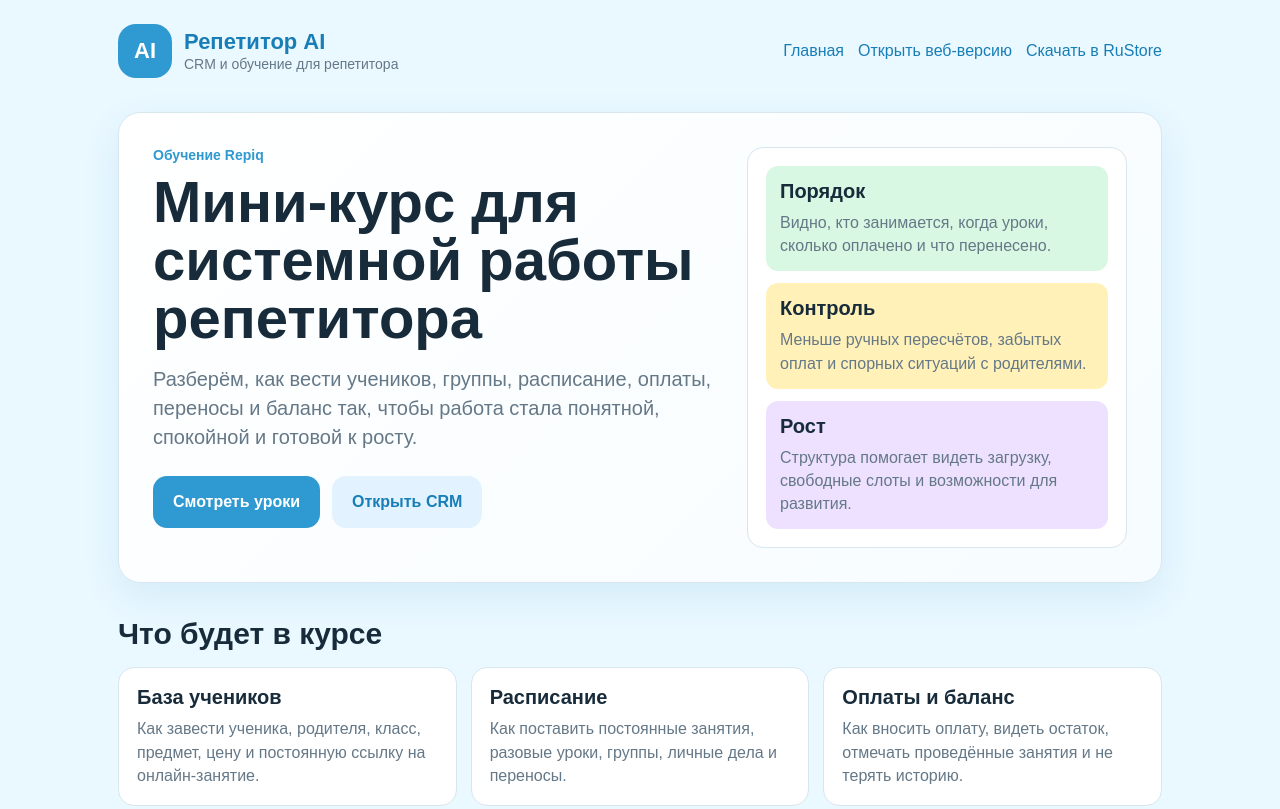
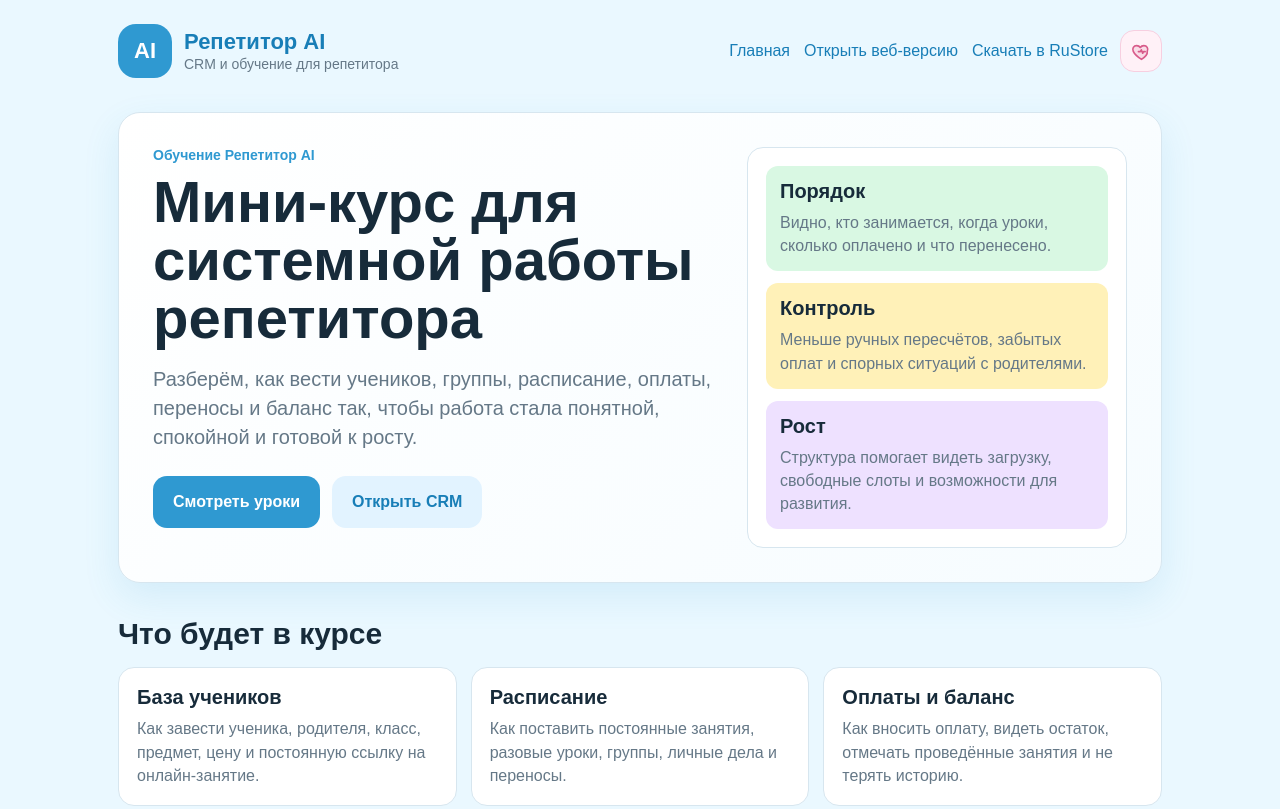
Before and after one commit to olraif/repiq-site, a plain HTML site: page training.html in a window 1280 px wide. Shown: the top 809 px of the page. Drawn offline with Linux system fonts and the light colour scheme.

Commit message:
Move support to icon and update contact

```diff
--- a/training.html
+++ b/training.html
@@ -3,10 +3,10 @@
   <head>
     <meta charset="utf-8" />
     <meta name="viewport" content="width=device-width, initial-scale=1" />
-    <title>Обучение Repiq — как репетитору вести CRM</title>
+    <title>Обучение Репетитор AI — как репетитору вести CRM</title>
     <meta
       name="description"
-      content="Мини-курс Repiq для репетитора: как структурировать учеников, расписание, оплаты, переносы и баланс в CRM."
+      content="Обучение Репетитор AI для репетитора: как структурировать учеников, расписание, оплаты, переносы и баланс в CRM."
     />
     <style>
       :root {
@@ -91,6 +91,43 @@
         flex-wrap: wrap;
         gap: 14px;
         justify-content: flex-end;
+      }
+
+      .header-actions {
+        align-items: center;
+        display: flex;
+        flex-wrap: wrap;
+        gap: 12px;
+        justify-content: flex-end;
+      }
+
+      .support-icon-link {
+        align-items: center;
+        background: #fff1f7;
+        border: 1px solid #f7cfe0;
+        border-radius: 14px;
+        color: #d85b8a;
+        display: inline-grid;
+        flex: 0 0 auto;
+        height: 42px;
+        place-items: center;
+        text-decoration: none;
+        width: 42px;
+      }
+
+      .support-icon-link svg {
+        fill: rgba(216, 91, 138, 0.14);
+        height: 21px;
+        stroke: currentColor;
+        stroke-linecap: round;
+        stroke-linejoin: round;
+        stroke-width: 1.9;
+        width: 21px;
+      }
+
+      .support-icon-link:hover {
+        background: #fde5f0;
+        text-decoration: none;
       }
 
       .hero {
@@ -299,17 +336,22 @@
             <span>CRM и обучение для репетитора</span>
           </div>
         </a>
-        <nav class="header-links" aria-label="Быстрые ссылки">
-          <a href="./index.html">Главная</a>
-          <a href="./app/">Открыть веб-версию</a>
-          <a href="https://www.rustore.ru/catalog/app/com.olesya.tutor">Скачать в RuStore</a>
-        </nav>
+        <div class="header-actions">
+          <nav class="header-links" aria-label="Быстрые ссылки">
+            <a href="./index.html">Главная</a>
+            <a href="./app/">Открыть веб-версию</a>
+            <a href="https://www.rustore.ru/catalog/app/com.olesya.tutor">Скачать в RuStore</a>
+          </nav>
+          <a class="support-icon-link" href="./support.html" aria-label="Поддержать проект" title="Поддержать проект">
+            <svg viewBox="0 0 24 24" aria-hidden="true"><path d="M12 21s-7.2-4.4-9.4-9.1C1 8.4 3.1 5.2 6.5 5.2c2 0 3.4 1.1 4.1 2.2.7-1.1 2.1-2.2 4.1-2.2 3.4 0 5.5 3.2 3.9 6.7C19.2 16.6 12 21 12 21Z"/><path d="M8.5 12.2h2.2l1.1-2.2 1.5 4 1-1.8h1.9"/></svg>
+          </a>
+        </div>
       </header>
 
       <main>
         <section class="hero">
           <div>
-            <p class="eyebrow">Обучение Repiq</p>
+            <p class="eyebrow">Обучение Репетитор AI</p>
             <h1>Мини-курс для системной работы репетитора</h1>
             <p class="lead">
               Разберём, как вести учеников, группы, расписание, оплаты, переносы и баланс так, чтобы работа стала понятной,
```
Also changed, not shown: ai-training.html (+49 -7 lines), index.html (+43 -4 lines), support.html (+49 -7 lines).
